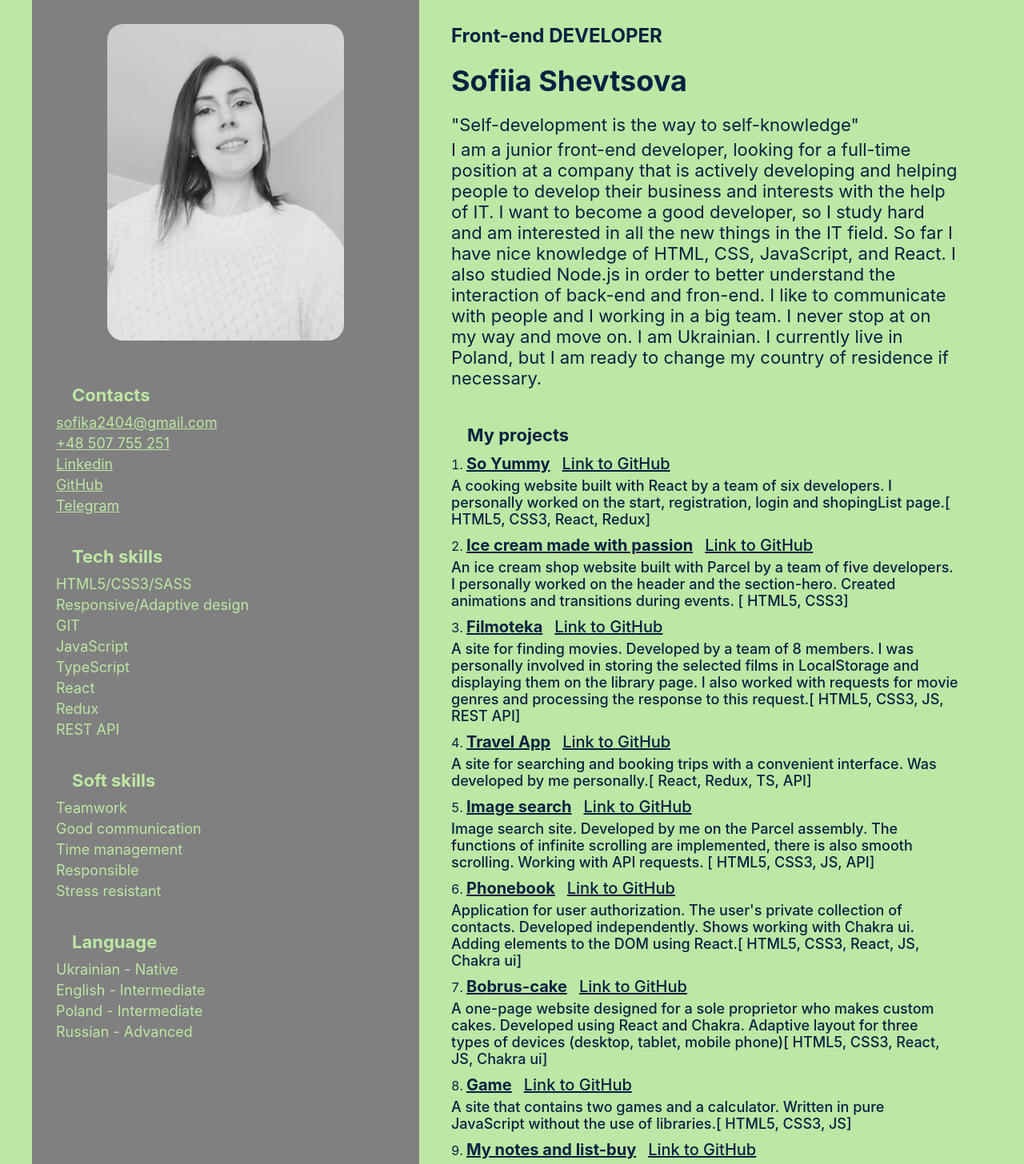
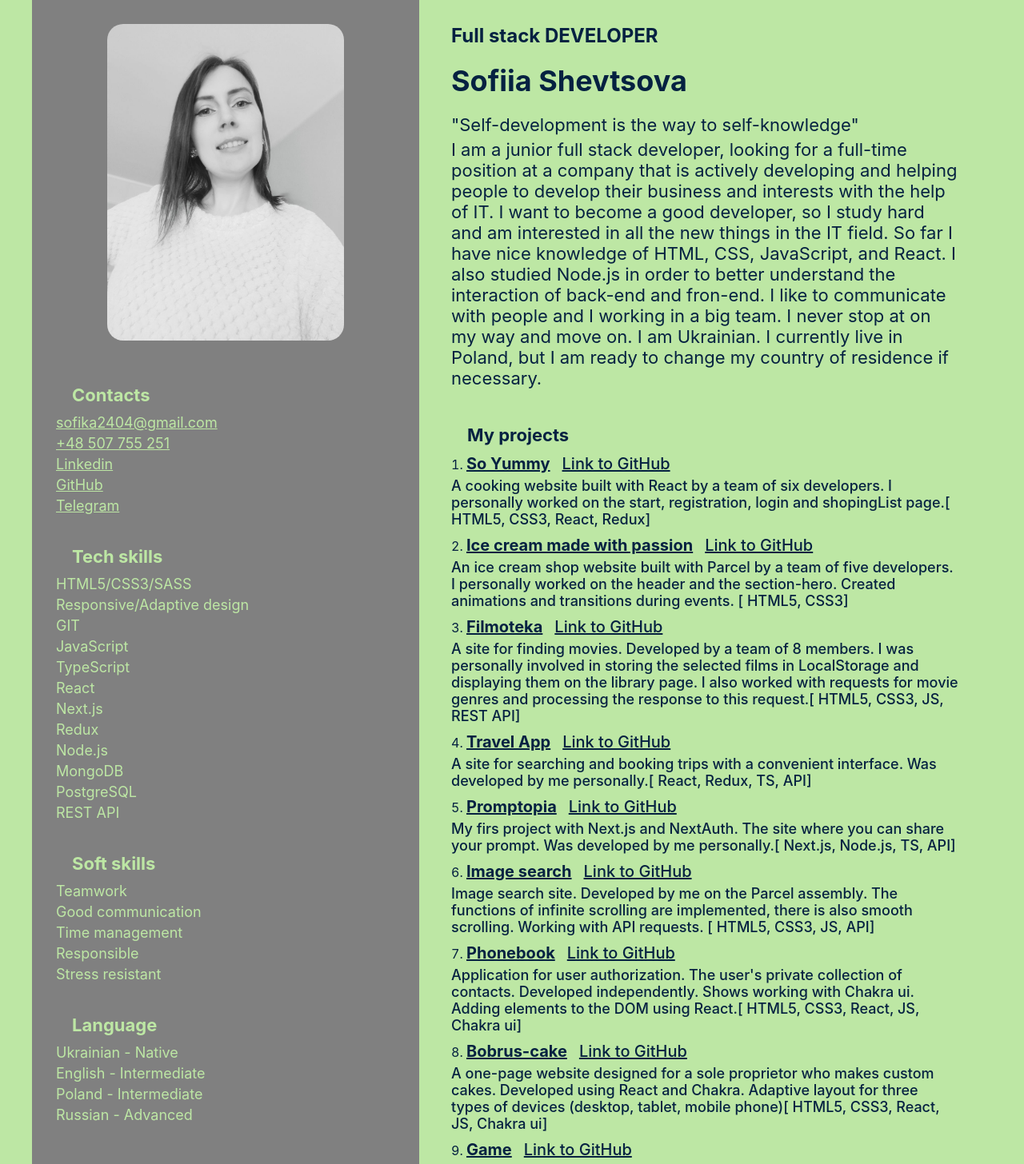
Before and after one commit to SofiiaShevtsova/resume, a React (Create React App) app: page / in a window 1280 px wide. Shown: the top 1456 px of the page at 80% size. Built offline with nearby package versions, Linux system fonts and the light colour scheme.

Commit message:
change front to full stack and add next

```diff
--- a/public/index.html
+++ b/public/index.html
@@ -1,7 +1,7 @@
 <!DOCTYPE html>
 <html lang="en">
   <head>
-    <title>Front-end Developer Sofiia Shevtsova</title>
+    <title>Full stack Developer Sofiia Shevtsova</title>
   </head>
   <body>
     <noscript>You need to enable JavaScript to run this app.</noscript>
--- a/src/CV/AboutMe.jsx
+++ b/src/CV/AboutMe.jsx
@@ -6,7 +6,7 @@ const AboutMe = props => {
   return (
     <AboutMeStyle>
       <SloganStyle>"Self-development is the way to self-knowledge"</SloganStyle>
-      I am a junior front-end developer, looking for a full-time position at a
+      I am a junior full stack developer, looking for a full-time position at a
       company that is actively developing and helping people to develop their
       business and interests with the help of IT. I want to become a good
       developer, so I study hard and am interested in all the new things in the
--- a/src/CV/Main.jsx
+++ b/src/CV/Main.jsx
@@ -10,7 +10,7 @@ const Main = props => {
   return (
     <MainStyle>
       <div>
-        <WorkStyle>Front-end DEVELOPER</WorkStyle>
+        <WorkStyle>Full stack DEVELOPER</WorkStyle>
       </div>
       <NameStyle>Sofiia Shevtsova</NameStyle>
       <AboutMe />
--- a/src/CV/MeProjects.jsx
+++ b/src/CV/MeProjects.jsx
@@ -70,6 +70,20 @@ const MeProject = props => {
             A site for searching and booking trips with a convenient interface.
             Was developed by me personally.
             <span className="sps-spr3">[</span> React, Redux, TS, API
+            <span className="sps-spr3">]</span>
+          </TextProjectStyle>
+        </li>
+        <li className="sps-spr">
+          <LinkProjectStyle href="https://first-next-js-project-1xey.vercel.app/">
+            Promptopia
+          </LinkProjectStyle>
+          <LinkGitStyle href="https://github.com/SofiiaShevtsova/first-next-js-project">
+            Link to GitHub
+          </LinkGitStyle>
+          <TextProjectStyle>
+            My firs project with Next.js and NextAuth. The site where you can share your prompt.
+            Was developed by me personally.
+            <span className="sps-spr3">[</span> Next.js, Node.js, TS, API
             <span className="sps-spr3">]</span>
           </TextProjectStyle>
         </li>
--- a/src/CV/TechSkills.jsx
+++ b/src/CV/TechSkills.jsx
@@ -10,7 +10,11 @@ const Skills = props => {
     'JavaScript',
     'TypeScript',
     'React',
+    'Next.js',
     'Redux',
+    'Node.js',
+    'MongoDB',
+    'PostgreSQL',
     'REST API',
   ];
   const listSoft = [
```
